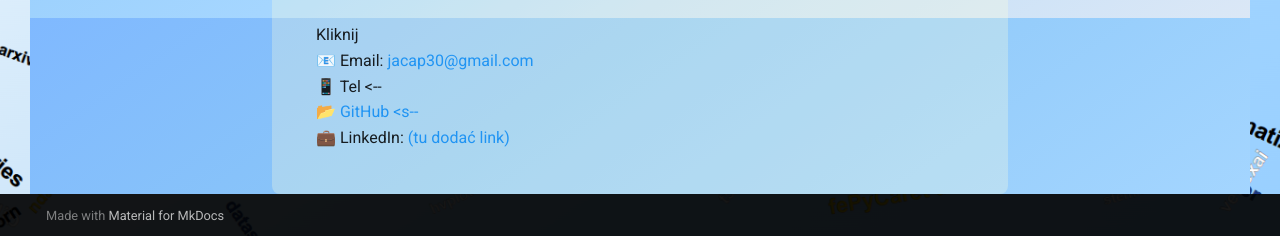
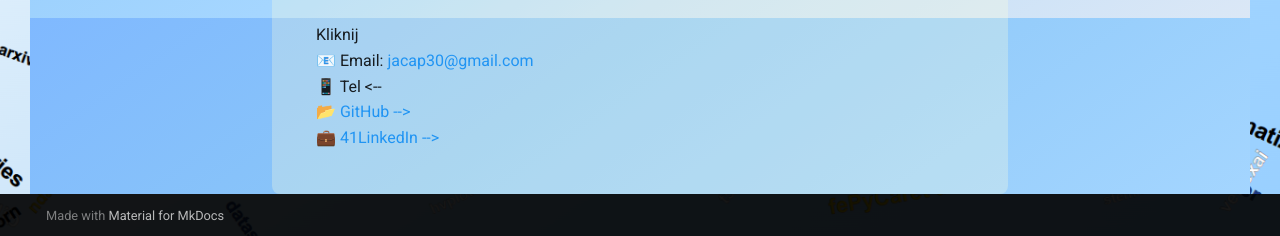
Before and after one commit to JacaP30/jp_portfolio, an MkDocs documentation site: the page built from docs/index.md, in a window 1280 px wide and 900 px high, scrolled down 1199 px. Shown: the part 661-897 px from the top of the window. Built offline with MkDocs 1.6.1 and Material for MkDocs 9.7.7, drawn with Linux system fonts in a browser that asks for light colours; comment, search, counter and statistics services are not loaded; old or Windows-style settings are respelled for this version of MkDocs.

Commit message:
małe zmiany

```diff
--- a/docs/index.md
+++ b/docs/index.md
@@ -46,5 +46,5 @@ MCP | GitHub | Langfuse
 Kliknij
 📧 Email: <a href="mailto:jacap30@gmail.com?subject=Kontakt%20z%20portfolio&body=Witaj%20Jacek!" data-tooltip="Kliknij, aby otworzyć klienta pocztowego i wysłać wiadomość">jacap30@gmail.com</a>
 <span data-tooltip="+48 512 996 317">📱 Tel <--</span>
-<a href="https://github.com/JacaP30?tab=repositories" data-tooltip="Zobacz moje repozytoria na GitHub">📂 GitHub <s--</a>
-💼 LinkedIn: <a href="#" data-tooltip="Link do profilu LinkedIn (wkrótce)">(tu dodać link)</a>
+<a href="https://github.com/JacaP30?tab=repositories" data-tooltip="Zobacz moje repozytoria na GitHub">📂 GitHub --&gt;</a>
+<a href="https://www.linkedin.com/in/jacek-przybylak-5883132a7/" data-tooltip="Odwiedź mnie na LinkedIn">💼 41LinkedIn --&gt;</a>
--- a/mkdocs.yml
+++ b/mkdocs.yml
@@ -2,7 +2,7 @@
 site_name: Portfolio - Jacek Przybylak
 site_author: Jacek Przybylak
 site_description: >-
-    Portfolio moich wspaniałych projektów z Data Science i AI!
+    Portfolio moich projektów z Data Science i AI i nie tylko.
 
 repo_name: JacaP30/jp_portfolio
 repo_url: https://github.com/JacaP30/jp_portfolio
```
